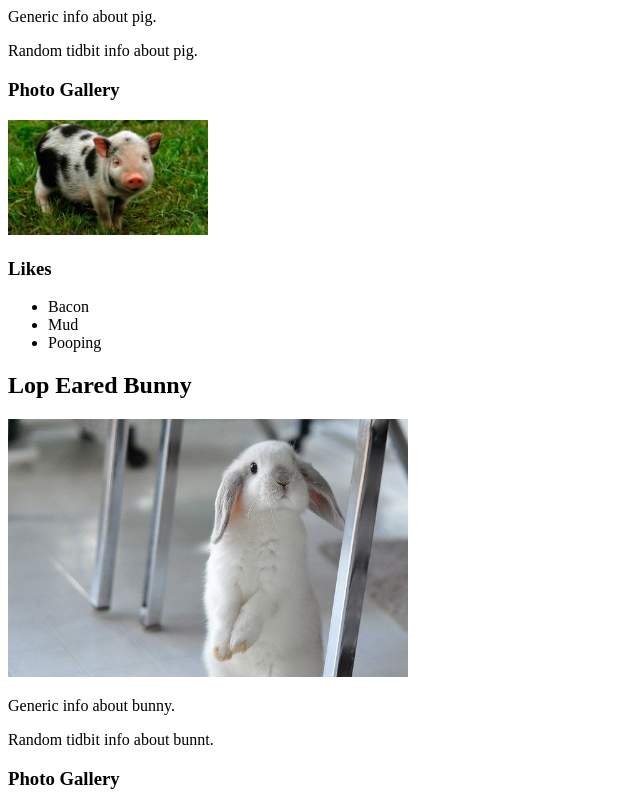
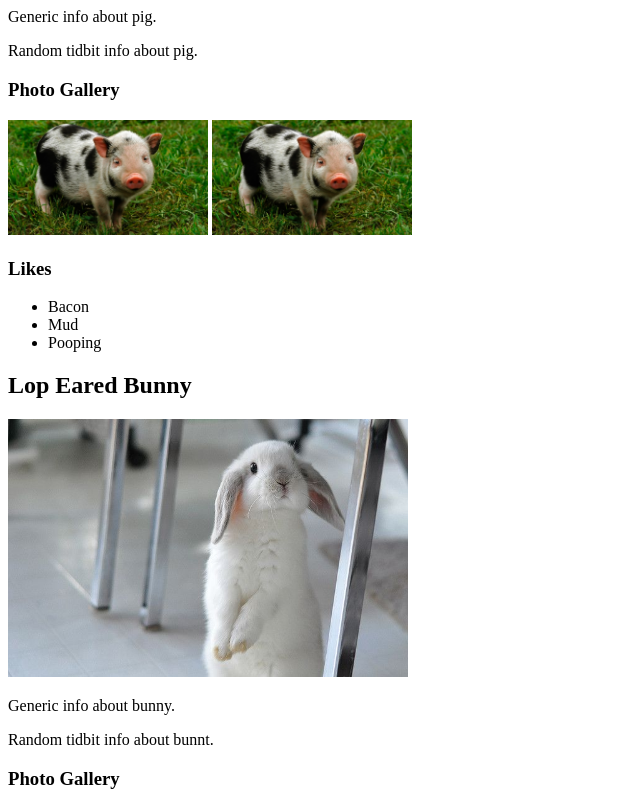
Before and after one commit to miccn/ccp_mobile_w24, a plain HTML site: page pets.html in a window 1280 px wide. Shown: the part 1540-2346 px from the top of the page, without its empty margins (0-640 px from the left). Drawn offline with Linux system fonts and the light colour scheme.

Commit message:
discussion changes to pets

```diff
--- a/pets.html
+++ b/pets.html
@@ -3,6 +3,7 @@
 <head>
     <meta charset="UTF-8">
     <meta name="viewport" content="width=device-width, initial-scale=1.0">
+    <link rel="stylesheet" href="css/style.css">
     <title>Pets</title>
 </head>
 <body>
@@ -40,11 +41,13 @@
         <div>
             <h2>Ham Teacup Piglet</h2>
             <img src="images/teacup_pig_Juliana.jpeg" width = "400" alt="Black and white teacup pig">
-
             <p>Generic info about pig.</p>
             <p>Random tidbit info about pig.</p>
             <h3>Photo Gallery</h3>
-            <img src="images/Teacup_pig_juliana_head_on.webp" width ="200" alt = "Teacup pig juliana from the front">
+            <div>
+                <img src="images/Teacup_pig_juliana_head_on.webp" width ="200" alt = "Teacup pig juliana from the front (copy photo)">
+                <img src="images/Teacup_pig_juliana_head_on.webp" width ="200" alt = "Teacup pig juliana from the front">
+            </div>
 
             <h3>Likes</h3>
             <ul>
```
Also changed, not shown: css/style.css (added).
